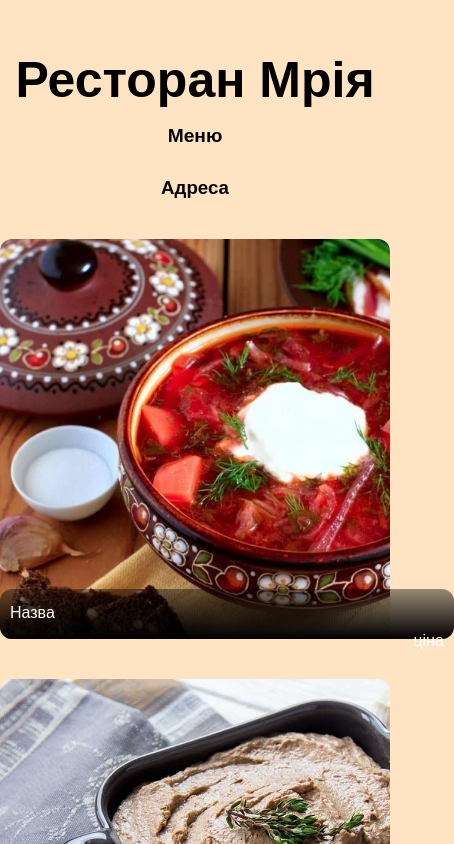
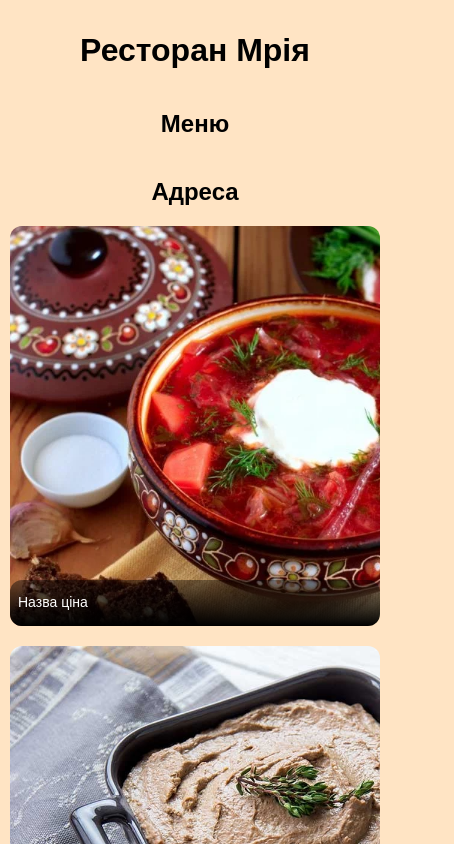
Before and after one commit to Makaka449/restoranmenu, a plain HTML site: page index.html in a window 390 px wide. Shown: the top 844 px of the page, 454 px wide, since content can reach past the window. Drawn offline with nearby package versions, Linux system fonts and the light colour scheme.

Commit message:
Update styles.css

```diff
--- a/css/styles.css
+++ b/css/styles.css
@@ -1,14 +1,15 @@
 body{
     font-family: Arial, Helvetica, sans-serif;
-    background-color: bisque ;
+    background-color: bisque;
     max-width: 600px;
     margin: 0 auto;
+    padding: 0 15px;
 }
 
 div{
     background-size: cover;
     height: 400px;
-    margin: 40px 0 0 0;
+    margin: 40px 0;
     border-radius: 12px;
     position: relative;
 }
@@ -19,33 +20,27 @@ h1{
     margin: 60px 0 0 0;
 }
 
-h2{
+h2, h3{
     text-align: center;
-    margin: 0 20 70px 0;
+    margin: 20px 20px 70px 20px;
 }
 
-h3{
-    text-align: center;
-    margin: 0 20 70px 0;
-}
-
-
 p{
-    color:white ;
-    background: linear-gradient(bottom, rgba(0,0,0,1), rgba(0,0,0,0.4));
-    background: -webkit-linear-gradient(bottom, rgba(0,0,0,1), rgba(0,0,0,0.4));
-    background: -moz-linear-gradient(bottom, rgba(0,0,0,1), rgba(0,0,0,0.4));
+    color: white;
+    background: linear-gradient(to top, rgba(0,0,0,1), rgba(0,0,0,0.4));
     padding: 10px;
     line-height: 28px;
     border-radius: 12px;
     text-align: justify;
     position: absolute;
     bottom: 0;
+    left: 0;
+    right: 0;
     margin: 0;
     height: 30px;
-    transition: height .5s;
-    -webkit-transition: height .5s;
-    -moz-transition: heigth .5s;
+    transition: height 0.5s;
+    -webkit-transition: height 0.5s;
+    -moz-transition: height 0.5s;
 }
 
 small{
@@ -63,9 +58,11 @@ small{
 .borsch {
     background-image: url(../images/800_0_1588081977-7108.webp);
 }
+
 .paste {
     background-image: url(../images/krem-pashtet-iz-kurinij-pecheni_siteWeb.jpg);
 }
+
 .tongue {
     background-image: url(../images/varenii_svinoi_yazik_ochen_prostoi_recept-409392.jpg);
 }
@@ -78,24 +75,64 @@ small{
     float: right;
 }
 
-@media (max-width:500px){
-    .div{
-        margin: 20px 12px 0 12px;
-    }
-    h1{
-        font-size: 50px;
-        line-height: 30px;
-        margin-top: 65px;
-    }
-    h2{
-        font-size: larger;
-        margin: 30px 0 30px 0;
+@media (max-width: 500px){
+    body {
+        max-width: 100%;
+        margin: 0;
+        padding: 0 10px;
     }
 
-    small{
-        font-size: 16px;
+    div {
+        margin: 20px 0;
+        height: 400px;
+        background-size: cover;
     }
-    .price{
-        margin-right: 389px;
+
+    h1 {
+        font-size: 32px;
+        line-height: 40px;
+        margin-top: 30px;
+    }
+
+    h2, h3 {
+        font-size: 24px;
+        margin: 40px 20px 20px 20px;
+    }
+
+    p {
+        height: 30px;
+        font-size: 14px;
+        padding: 8px;
+    }
+
+    small {
+        font-size: 12px;
+    }
+
+    .price {
+        margin-right: 0;
+        text-align: right;
+    }
+
+    .price-text {
+        float: none;
     }
 }
+
+@media (min-width: 500px) and (max-width: 648px){
+    .price {
+        margin-right: 0;
+        text-align: right;
+    }
+
+    .price-text {
+        float: none;
+        display: inline-block;
+    }
+}
+
+@media (min-width: 500px) and (max-width: 866px){
+    h2, h3 {
+        margin-top: 60px;
+    }
+}
```
